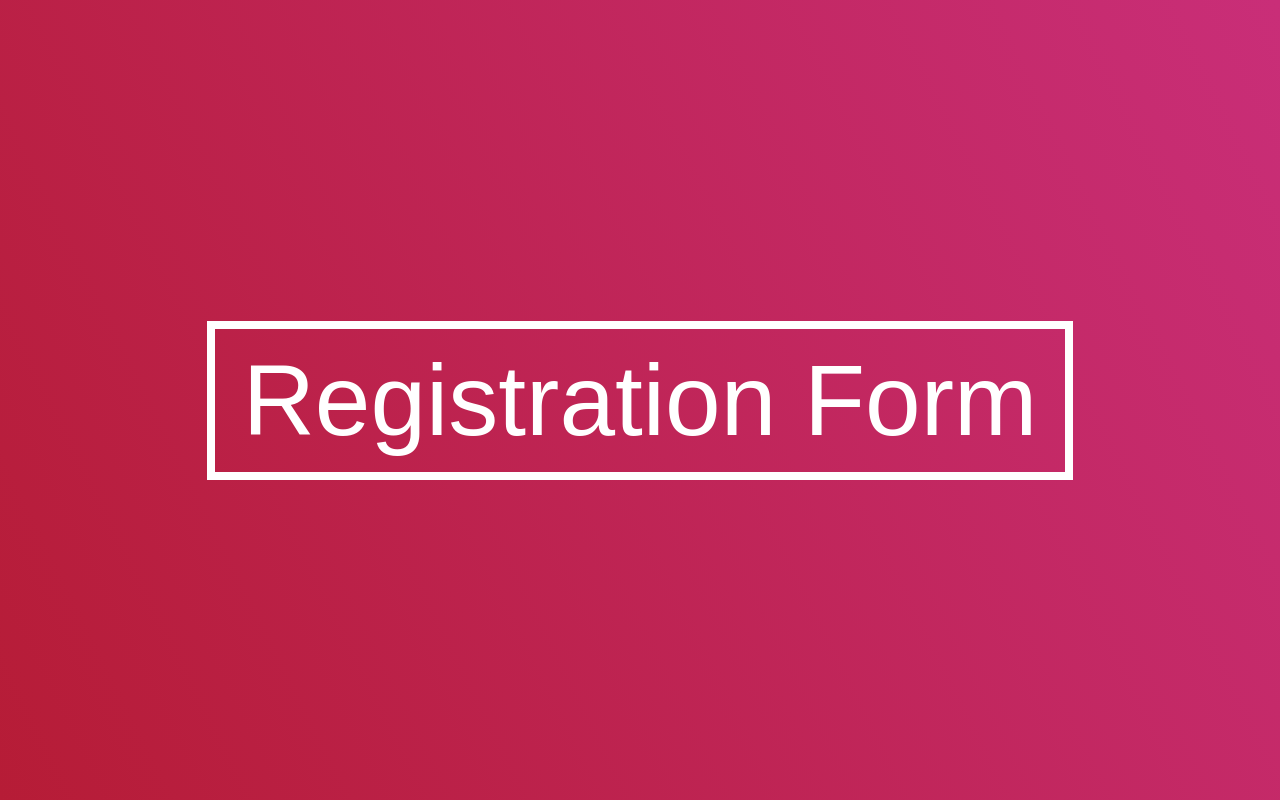
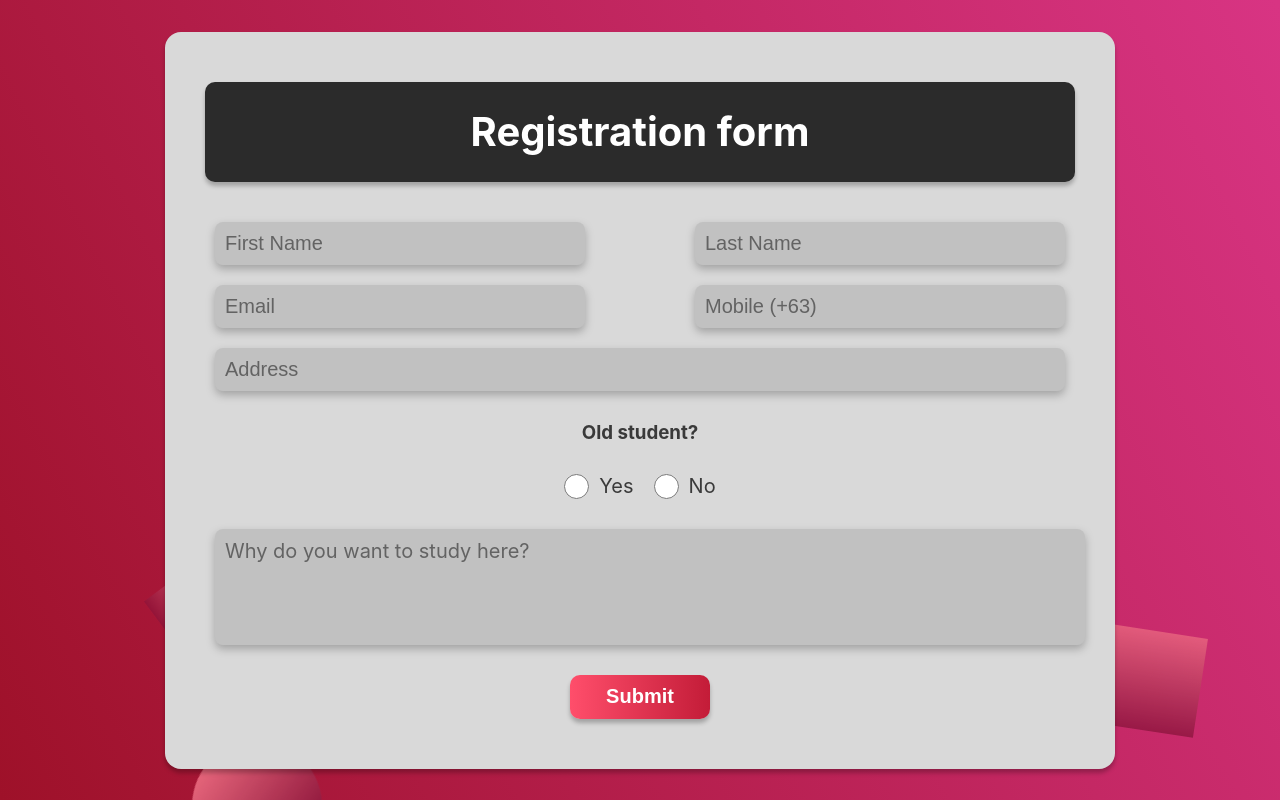
Before and after one commit to zhandmarunongmagcode/Registration-Form, a Next.js app: page / in a window 1280 px wide. Built offline with nearby package versions, Linux system fonts and the light colour scheme.

Commit message:
added animated bg

```diff
--- /dev/null
+++ b/components/AnimatedBG.jsx
@@ -0,0 +1,16 @@
+import styles from "./AnimatedBG.module.css";
+
+export default function Contact_us() {
+  return (
+    <div>
+      <ul className={styles.boxarea}>
+        <li></li>
+        <li></li>
+        <li></li>
+        <li></li>
+        <li></li>
+        <li></li>
+      </ul>
+    </div>
+  );
+}
--- /dev/null
+++ b/components/AnimatedBG.module.css
@@ -0,0 +1,71 @@
+.boxarea {
+  position: absolute;
+  top: 0;
+  left: 0;
+  width: 100%;
+  height: 100%;
+  overflow: hidden;
+}
+.boxarea li {
+  position: absolute;
+  display: block;
+  list-style: none;
+  width: 25px;
+  height: 25px;
+  background: linear-gradient(90deg, #ec6c81 0%, #861138 100%);
+  animation: animate 20s linear infinite;
+  bottom: -150px;
+}
+
+.boxarea li:nth-child(1) {
+  left: 86%;
+  width: 100px;
+  height: 100px;
+  animation-delay: 0s;
+}
+.boxarea li:nth-child(2) {
+  left: 12%;
+  width: 50px;
+  height: 50px;
+  animation-delay: 1.5s;
+  animation-duration: 10s;
+}
+.boxarea li:nth-child(3) {
+  left: 70%;
+  width: 120px;
+  height: 120px;
+  animation-delay: 5.5s;
+  border-radius: 50%;
+}
+.boxarea li:nth-child(4) {
+  left: 42%;
+  width: 170px;
+  height: 170px;
+  animation-delay: 0s;
+  animation-duration: 15s;
+  border-radius: 50%;
+}
+.boxarea li:nth-child(5) {
+  left: 65%;
+  width: 60px;
+  height: 60px;
+  animation-delay: 0s;
+  border-radius: 50%;
+}
+.boxarea li:nth-child(6) {
+  left: 15%;
+  width: 130px;
+  height: 130px;
+  animation-delay: 3.5s;
+  border-radius: 50%;
+}
+@keyframes animate {
+  0% {
+    transform: translateY(0) rotate(0deg);
+    opacity: 1;
+  }
+  100% {
+    transform: translateY(-800px) rotate(360deg);
+    opacity: 0;
+  }
+}
--- a/components/Form.jsx
+++ b/components/Form.jsx
@@ -3,6 +3,8 @@ import { useForm } from "react-hook-form";
 import { yupResolver } from "@hookform/resolvers/yup";
 import * as yup from "yup";
 import { registerSchema } from "schema/formSchema";
+
+import AnimatedBG from "/components/AnimatedBG";
 
 export default function Contact_us() {
   const {
@@ -79,7 +81,7 @@ export default function Contact_us() {
               ></input>
               <span> {errors.address?.message} </span>
             </div>
-            <h3>Old TUP student?</h3>
+            <h3>Old student?</h3>
             <div className={styles.bolean}>
               <input
                 type="radio"
@@ -115,6 +117,7 @@ export default function Contact_us() {
           </form>
         </div>
       </div>
+      <AnimatedBG />
     </div>
   );
 }
--- a/components/Form.module.css
+++ b/components/Form.module.css
@@ -6,9 +6,10 @@
   width: 100%;
   height: 100vh;
 
-  background: linear-gradient(63.37deg, #b61c36 0%, #c92e78 99.72%);
+  background: linear-gradient(63.37deg, #9e1129 0%, #d83483 99.72%);
   font-family: "Inter", sans-serif;
   padding: 30px;
+  z-index: 0;
 }
 
 /*------box----------*/
@@ -27,6 +28,7 @@
   padding: 40px;
   box-shadow: 0px 4px 4px rgba(0, 0, 0, 0.25);
   transition: 1s;
+  z-index: 1;
 }
 
 /*------header_box----------*/
@@ -80,7 +82,12 @@
   width: 370px;
   margin: 10px;
   filter: drop-shadow(0px 4px 4px rgba(0, 0, 0, 0.25));
-  transition: 1s;
+  transition: 0.2s;
+}
+
+.textbox input:focus {
+  border-color: #000000;
+  box-shadow: 0 0 4px 0 #000000;
 }
 
 .textbox input::placeholder {
@@ -103,6 +110,12 @@
   margin: 10px;
   filter: drop-shadow(0px 4px 4px rgba(0, 0, 0, 0.25));
   outline: none;
+  transition: 0.2s;
+}
+
+.address input:focus {
+  border-color: #000000;
+  box-shadow: 0 0 4px 0 #000000;
 }
 
 .address input::placeholder {
@@ -155,7 +168,12 @@
   margin: 10px;
   outline: none;
   filter: drop-shadow(0px 4px 4px rgba(0, 0, 0, 0.25));
-  transition: 1s;
+  transition: 0.2s;
+}
+
+.textarea textarea:focus {
+  border-color: #000000;
+  box-shadow: 0 0 4px 0 #000000;
 }
 
 .textarea textarea::placeholder {
@@ -175,11 +193,13 @@
   border: none;
   margin: 20px;
   margin-bottom: 10px;
-  transition: 1s;
+  transition: 0.5s;
 }
 
 .form button:hover {
   background: linear-gradient(90deg, #c31c38 0%, #ff4e6b 100%);
+
+  font-size: 22px;
   cursor: pointer;
 }
 
@@ -226,3 +246,14 @@
   color: red;
   font-size: 14px;
 }
+
+/*----------------*/
+
+@media only screen and (max-width: 920px) {
+  .container {
+    height: 100%;
+  }
+  .textbox {
+    justify-content: center;
+  }
+}
--- a/src/pages/index.js
+++ b/src/pages/index.js
@@ -1,25 +1,9 @@
-import Head from "next/head";
-import Image from "next/image";
-import Link from "next/link";
-import { Inter } from "@next/font/google";
-import styles from "@/styles/Home.module.css";
+import Form from "/components/Form";
 
-const inter = Inter({ subsets: ["latin"] });
-
-export default function Home() {
+export default function Reg_form() {
   return (
-    <>
-      <Head>
-        <title>Create Next App</title>
-        <meta name="description" content="Generated by create next app" />
-        <meta name="viewport" content="width=device-width, initial-scale=1" />
-        <link rel="icon" href="/favicon.ico" />
-      </Head>
-      <main className={styles.main}>
-        <Link href="/registration-form">
-          <button type="RegForm">Registration Form</button>
-        </Link>
-      </main>
-    </>
+    <div>
+      <Form />
+    </div>
   );
 }
```
